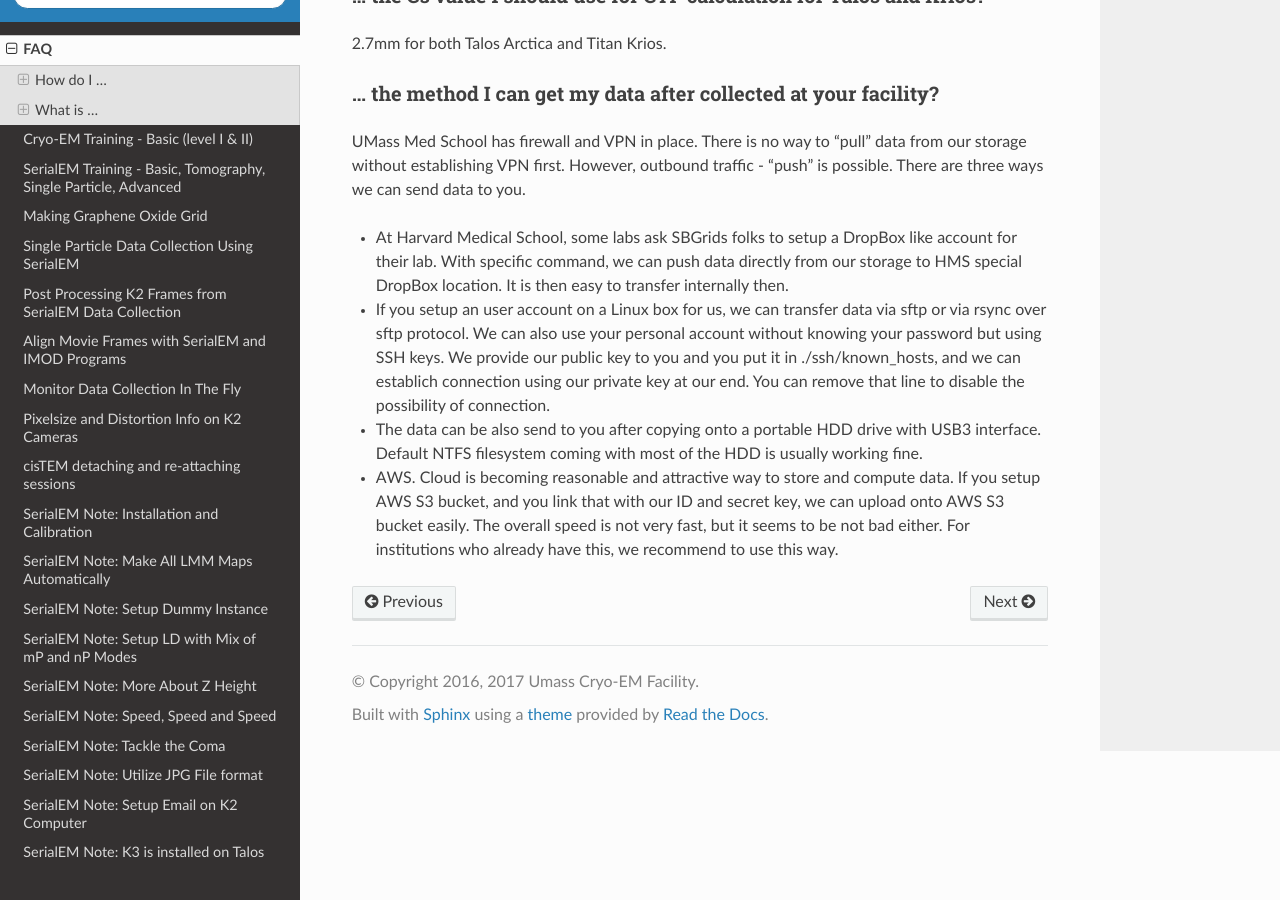
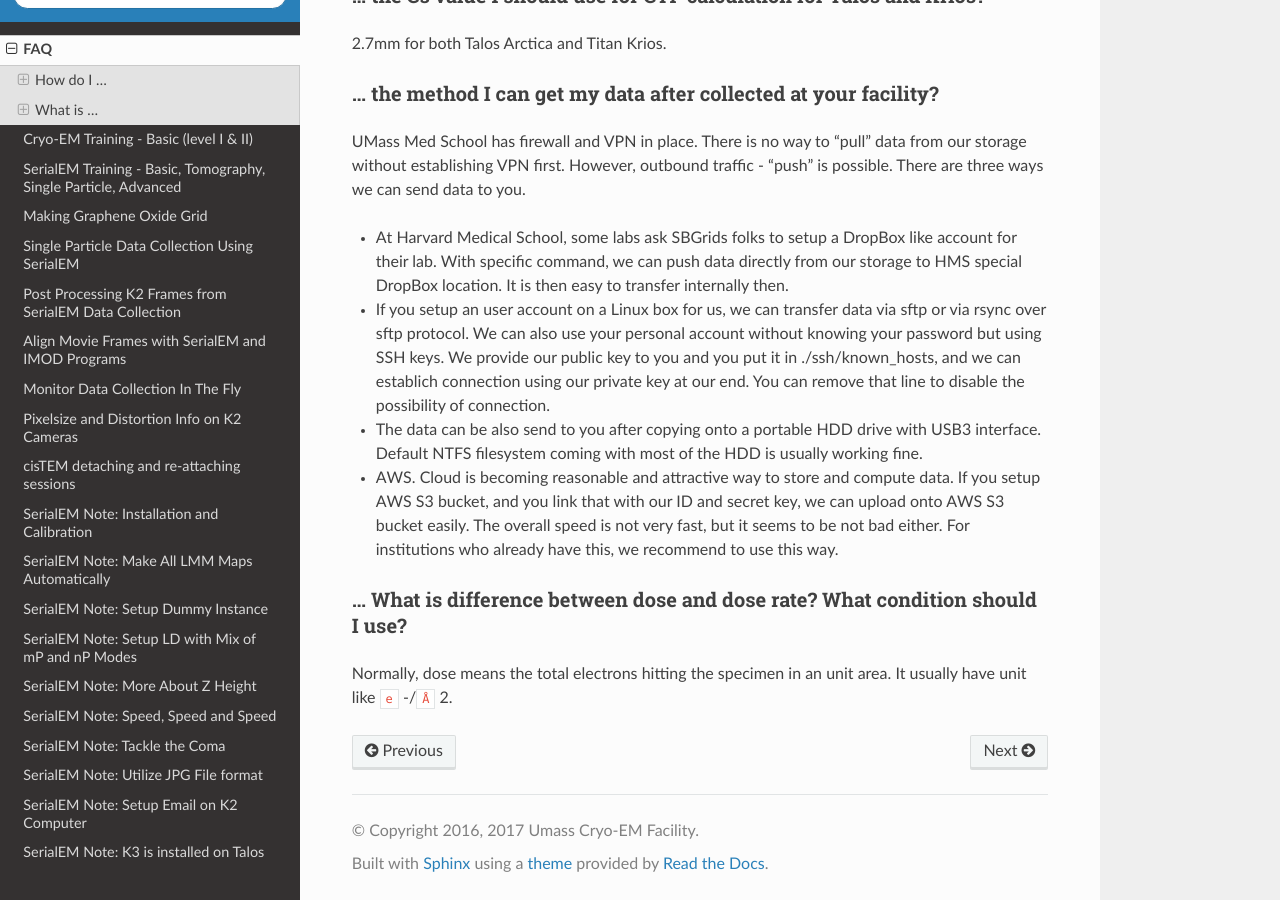
Before and after one commit to xuchen66/sphinx-emdocs, a Sphinx documentation site: the page built from source/cryo-em_faq.rst, in a window 1280 px wide and 900 px high, scrolled down 5173 px. Built offline with Sphinx 7.4.7 and the Read the Docs theme 2.0.0, drawn with Linux system fonts in a browser that asks for light colours; pages that are not in the unit, such as notebooks, are missing from menus; cross-references to code outside the pages are shown as plain code.

Commit message:
Update cryo-em_faq.rst

```diff
--- a/source/cryo-em_faq.rst
+++ b/source/cryo-em_faq.rst
@@ -227,3 +227,10 @@ UMass Med School has firewall and VPN in place. There is no way to "pull" data f
 - The data can be also send to you after copying onto a portable HDD drive with USB3 interface. Default NTFS filesystem coming with most of the HDD is usually working fine.
 
 - AWS. Cloud is becoming reasonable and attractive way to store and compute data. If you setup AWS S3 bucket, and you link that with our ID and secret key, we can upload onto AWS S3 bucket easily. The overall speed is not very fast, but it seems to be not bad either. For institutions who already have this, we recommend to use this way.
+
+.. _dose_and_dose_rate:
+
+... What is difference between dose and dose rate? What condition should I use?
+~~~~~~~~~~~~~~~~~~~~~~~~~~~~~~~~~~~~~~~~~~~~~~~~~~~~~~~~~~~~~~~~~~~~~~~~~~~~~~~
+
+Normally, dose means the total electrons hitting the specimen in an unit area. It usually have unit like `e`:super: -/`Å`:super: 2.
```
